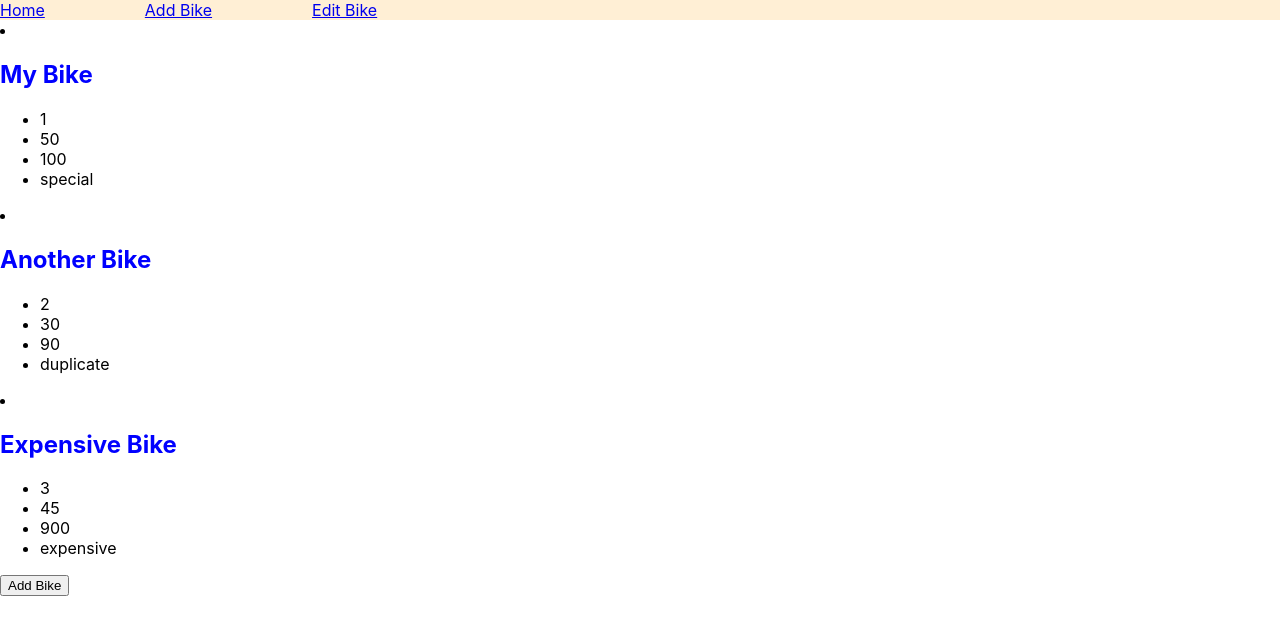
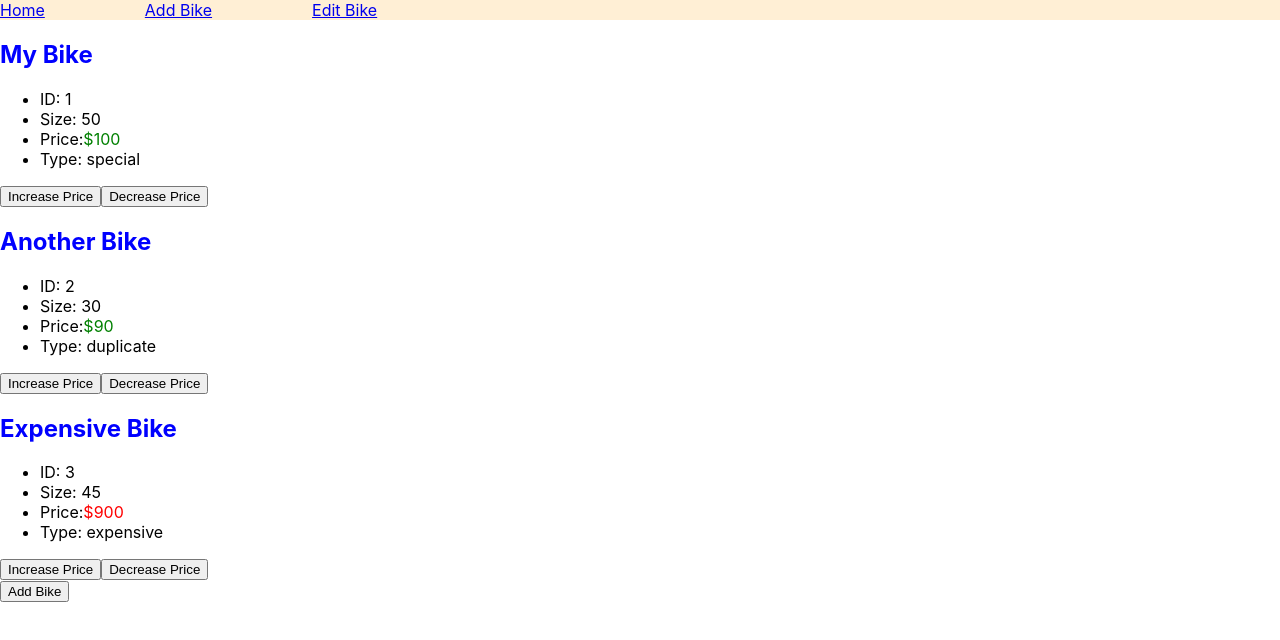
Before and after one commit to takhat/flasky-front-end-bikes, a React (Create React App) app: page / in a window 1280 px wide. Shown: the top 640 px of the page. Built offline with nearby package versions, Linux system fonts and the light colour scheme.

Commit message:
made bikePrice a state variable, and added a button to update bikePrice. Added onClick functionality on Increase Price, Decrease Price Buttons.

```diff
--- a/src/components/Bike.js
+++ b/src/components/Bike.js
@@ -1,16 +1,52 @@
+import { useState } from "react";
 import PropTypes from "prop-types";
 import "./Bike.css";
 
 const Bike = ({ id, name, size, type, price }) => {
+  const [bikePrice, setBikePrice] = useState(price);
+
+  const updateBikePrice = (inc) => {
+    if (inc) {
+      setBikePrice(bikePrice + 1);
+    } else {
+      setBikePrice(bikePrice - 1);
+    }
+  };
+
+  const getColorFromPrice = (price) => {
+    let myBudget = 100;
+    if (price <= myBudget) return "green";
+    return "red";
+  };
+
   return (
     <div>
       <h2 className="bike__name">{name}</h2>
       <ul>
-        <li>{id}</li>
-        <li>{size}</li>
-        <li>{price}</li>
-        <li>{type}</li>
+        <li>ID: {id}</li>
+        <li>Size: {size}</li>
+        <li>
+          Price:
+          <span style={{ color: getColorFromPrice(bikePrice) }}>
+            ${bikePrice}
+          </span>
+        </li>
+        <li>Type: {type}</li>
       </ul>
+      <button
+        onClick={() => {
+          updateBikePrice(true);
+        }}
+      >
+        Increase Price
+      </button>
+      <button
+        onClick={() => {
+          updateBikePrice(false);
+        }}
+      >
+        Decrease Price
+      </button>
     </div>
   );
 };
--- a/src/components/BikeList.js
+++ b/src/components/BikeList.js
@@ -5,15 +5,14 @@ const BikeList = ({ bikesList }) => {
   const bikeComponents = [];
   for (const bike of bikesList) {
     bikeComponents.push(
-      <li key={bike.id}>
       <Bike
+        key={bike.id}
         id={bike.id}
         name={bike.name}
         size={bike.size}
         price={bike.price}
         type={bike.type}
       />
-      </li>
     );
   }
   return <div>{bikeComponents} </div>;
```
Lines whose indentation alone changed are shown as unchanged.
